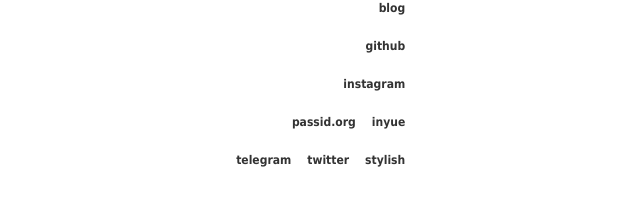
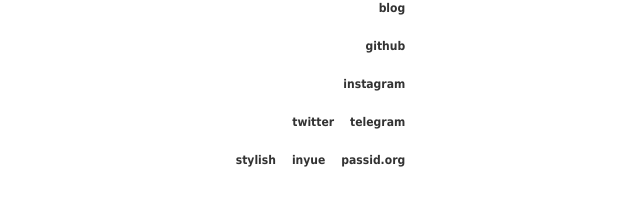
Before and after one commit to yeeh/www.yeh.sh, a Jekyll site: the page built from index.html, in a window 1280 px wide. Shown: the part 356-562 px from the top of the page, without its empty margins (542-1182 px from the left). Built offline with Jekyll 4.4.1, drawn with Linux system fonts in a browser that asks for light colours.

Commit message:
🔨 links sort

```diff
--- a/index.html
+++ b/index.html
@@ -8,6 +8,6 @@ title: 首页
 <p><a href="http://blog.yeh.sh/" rel="me">blog</a></p>
 <p><a href="https://github.com/PerryYeh" rel="via nofollow" target="_blank">github</a></p>
 <p><a href="https://instagram.com/PerryYeh" rel="nofollow" target="_blank">instagram</a></p>
-<p><a href="http://passid.org/" target="_blank" title="Password Generator">passid.org</a><a href="http://inyue.com/" target="_blank" title="Music Discover">inyue</a></p>
-<p><a href="https://t.me/PerryYeh" rel="chat nofollow">telegram</a><a href="https://twitter.com/PerryYeh" rel="nofollow" target="_blank">twitter</a><a href="https://userstyles.org/users/450687" rel="nofollow" target="_blank">stylish</a></p>
+<p><a href="https://twitter.com/PerryYeh" rel="nofollow" target="_blank">twitter</a><a href="https://t.me/PerryYeh" rel="chat nofollow">telegram</a></p>
+<p><a href="https://userstyles.org/users/450687" rel="nofollow" target="_blank">stylish</a><a href="http://inyue.com/" target="_blank" title="Music Discover">inyue</a><a href="http://passid.org/" target="_blank" title="Password Generator">passid.org</a></p>
 </div>
```
